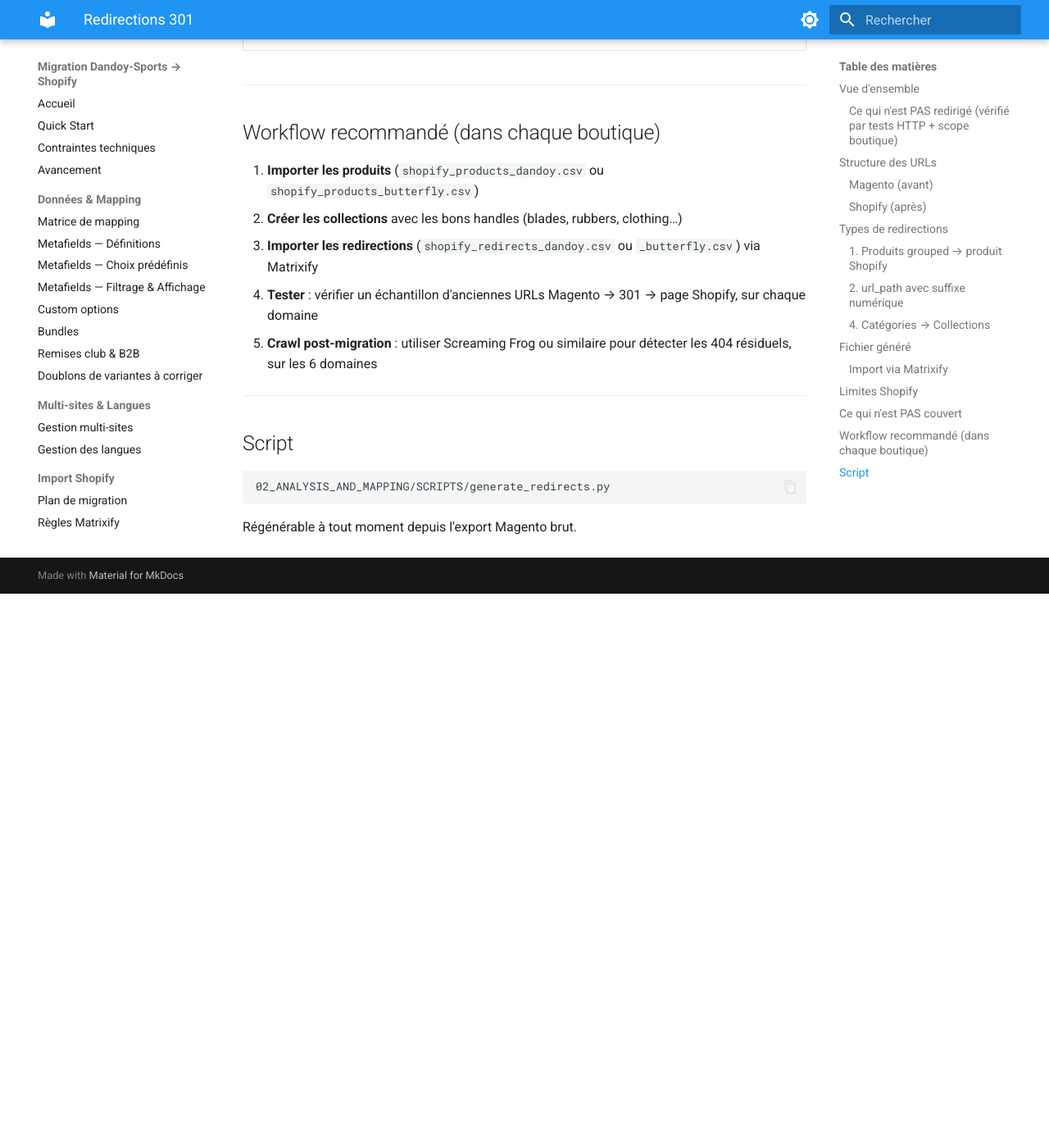
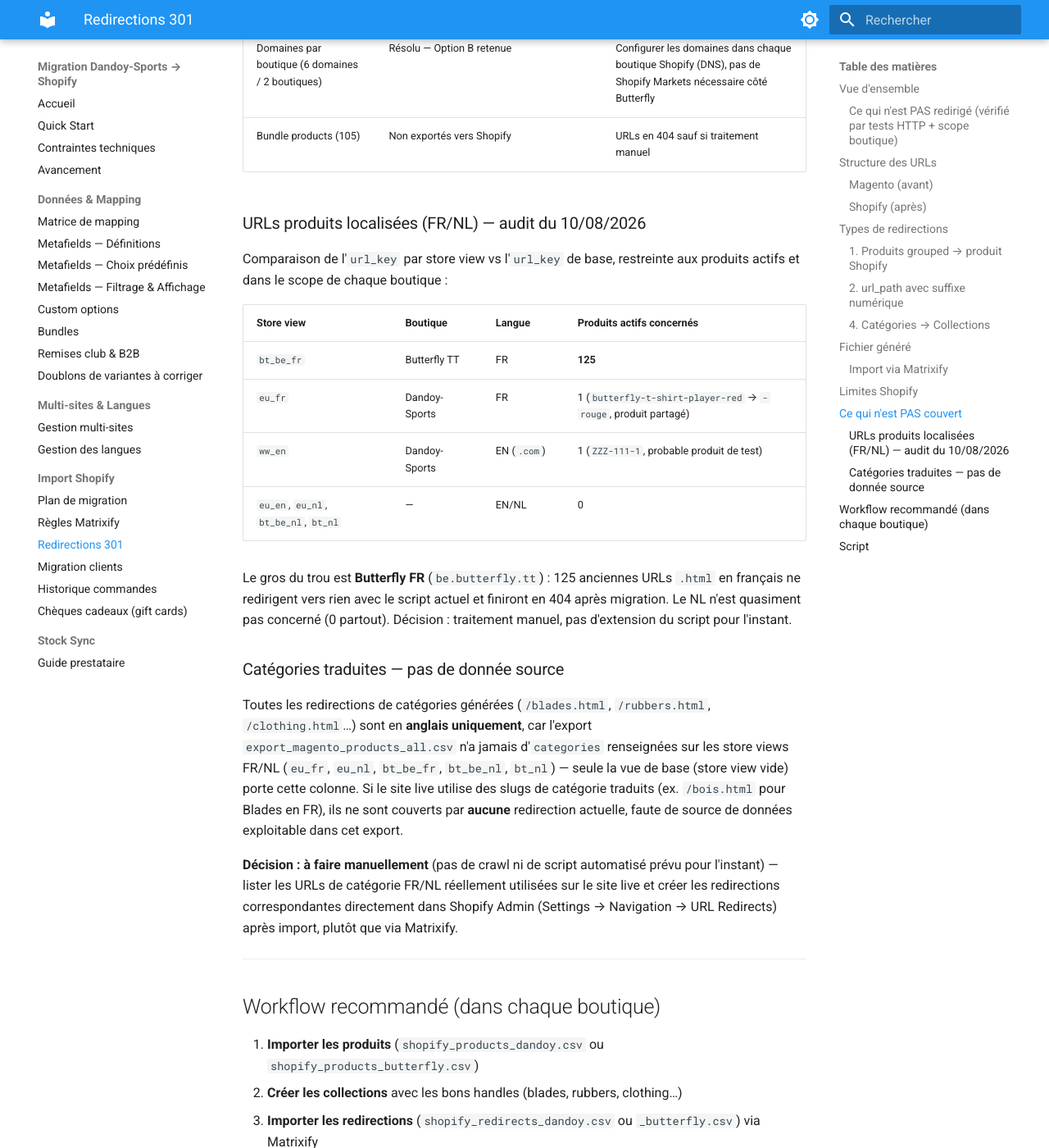
Before and after one commit to Webdigitales/dandoy-migration-2026, an MkDocs documentation site: the page built from 05_DOCS/import/redirections.md, in a window 1280 px wide and 1400 px high, scrolled down 3662 px. Shown: the whole window at 82% size. Built offline with MkDocs 1.6.1 and Material for MkDocs 9.7.7, drawn with Linux system fonts in a browser that asks for light colours; before the commit the page ends 4386 px from its top, so only the background shows below that; some of the changed text lies outside the part shown.

Commit message:
Document redirect gaps: Butterfly FR product URLs and translated category slugs
Audit (10/08/2026) found 125 active Butterfly FR product URLs with no
redirect, since generate_redirects.py only uses the base-view url_key, not
per-store-view translated ones. Also found the categories column is empty
on all non-base store views in the Magento export, so translated category
slugs (e.g. /bois.html) have no source data to generate redirects from.
Both decided to be handled manually rather than extending the script.

Co-Authored-By: Claude Sonnet 5 <noreply@anthropic.com>

```diff
--- a/05_DOCS/import/redirections.md
+++ b/05_DOCS/import/redirections.md
@@ -128,11 +128,43 @@ Format Matrixify Redirects — colonnes exactes attendues (voir
 
 | Élément | Raison | Action |
 |---|---|---|
-| URLs traduites (`/fr/`, `/nl/`) | Seules 18 URL keys FR existent dans Magento, pas significatif | À gérer manuellement si nécessaire |
+| Produits avec `url_key` localisé différent (FR/NL) | `generate_redirects.py` ne génère les redirections qu'à partir de l'`url_key` de la vue de base (store view vide) | Voir « URLs produits localisées (FR/NL) » ci-dessous |
+| Catégories traduites (ex. `/bois.html`, `/palettes.html`) | Colonne `categories` vide sur **toutes** les store views hors base dans l'export Magento — aucune donnée source pour générer les slugs FR/NL | À faire **manuellement** (voir ci-dessous) |
 | Pages CMS Magento | Pas dans l'export produits | Crawl séparé nécessaire |
 | URLs avec paramètres (`?color=red`) | Shopify ne redirige pas les query strings | Géré côté serveur ou `.htaccess` si proxy |
 | Domaines par boutique (6 domaines / 2 boutiques) | Résolu — Option B retenue | Configurer les domaines dans chaque boutique Shopify (DNS), pas de Shopify Markets nécessaire côté Butterfly |
 | Bundle products (105) | Non exportés vers Shopify | URLs en 404 sauf si traitement manuel |
+
+### URLs produits localisées (FR/NL) — audit du 10/08/2026
+
+Comparaison de l'`url_key` par store view vs l'`url_key` de base, restreinte aux produits
+actifs et dans le scope de chaque boutique :
+
+| Store view | Boutique | Langue | Produits actifs concernés |
+|---|---|---|---|
+| `bt_be_fr` | Butterfly TT | FR | **125** |
+| `eu_fr` | Dandoy-Sports | FR | 1 (`butterfly-t-shirt-player-red` → `-rouge`, produit partagé) |
+| `ww_en` | Dandoy-Sports | EN (`.com`) | 1 (`ZZZ-111-1`, probable produit de test) |
+| `eu_en`, `eu_nl`, `bt_be_nl`, `bt_nl` | — | EN/NL | 0 |
+
+Le gros du trou est **Butterfly FR** (`be.butterfly.tt`) : 125 anciennes URLs `.html` en français
+ne redirigent vers rien avec le script actuel et finiront en 404 après migration. Le NL n'est
+quasiment pas concerné (0 partout). Décision : traitement manuel, pas d'extension du script pour
+l'instant.
+
+### Catégories traduites — pas de donnée source
+
+Toutes les redirections de catégories générées (`/blades.html`, `/rubbers.html`, `/clothing.html`…)
+sont en **anglais uniquement**, car l'export `export_magento_products_all.csv` n'a jamais
+d'`categories` renseignées sur les store views FR/NL (`eu_fr`, `eu_nl`, `bt_be_fr`, `bt_be_nl`,
+`bt_nl`) — seule la vue de base (store view vide) porte cette colonne. Si le site live utilise
+des slugs de catégorie traduits (ex. `/bois.html` pour Blades en FR), ils ne sont couverts par
+**aucune** redirection actuelle, faute de source de données exploitable dans cet export.
+
+**Décision : à faire manuellement** (pas de crawl ni de script automatisé prévu pour l'instant) —
+lister les URLs de catégorie FR/NL réellement utilisées sur le site live et créer les
+redirections correspondantes directement dans Shopify Admin (Settings → Navigation → URL
+Redirects) après import, plutôt que via Matrixify.
 
 ---
 
```
